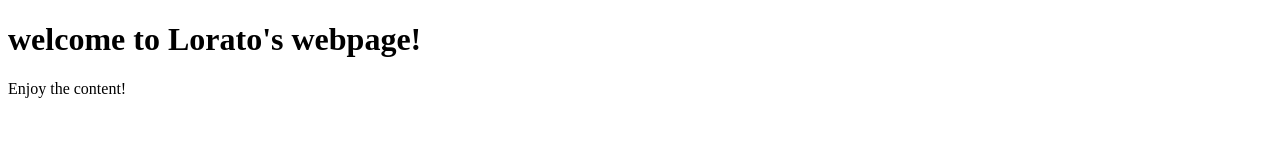
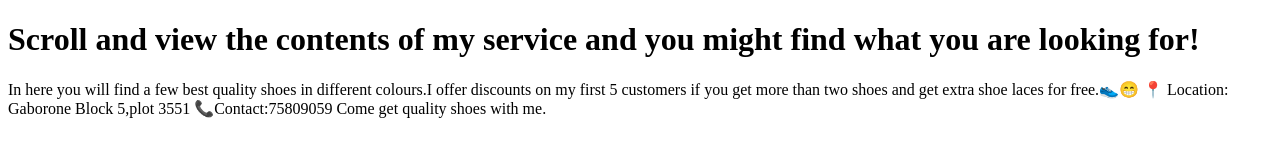
Before and after one commit to moilwalorato03/WMD, a plain HTML site: page index.html in a window 1280 px wide. Drawn offline with Linux system fonts and the light colour scheme.

Commit message:
Update index.html

```diff
--- a/index.html
+++ b/index.html
@@ -1,12 +1,15 @@
 <!doctype html>
 <html>
  <head>
-   <title>Lorato's page</title>
+   <title>LORATO'S SHOETOWN SERVICES</title>
   </head>
  <body>
-    <h1>welcome to Lorato's webpage!</h1>
-  <p>
-       Enjoy the content!
+    <h1>Scroll and view the contents of my service and you might find what you are looking for!</h1>
+  <p>In here you will find a few best quality shoes in different colours.I offer discounts on my first 5 customers if you get more than
+      two shoes and get extra shoe laces for free.👟😁
+   📍 Location: Gaborone Block 5,plot 3551
+   📞Contact:75809059
+       Come get quality shoes with me.
   </p>
  </body>
 </html>
```
